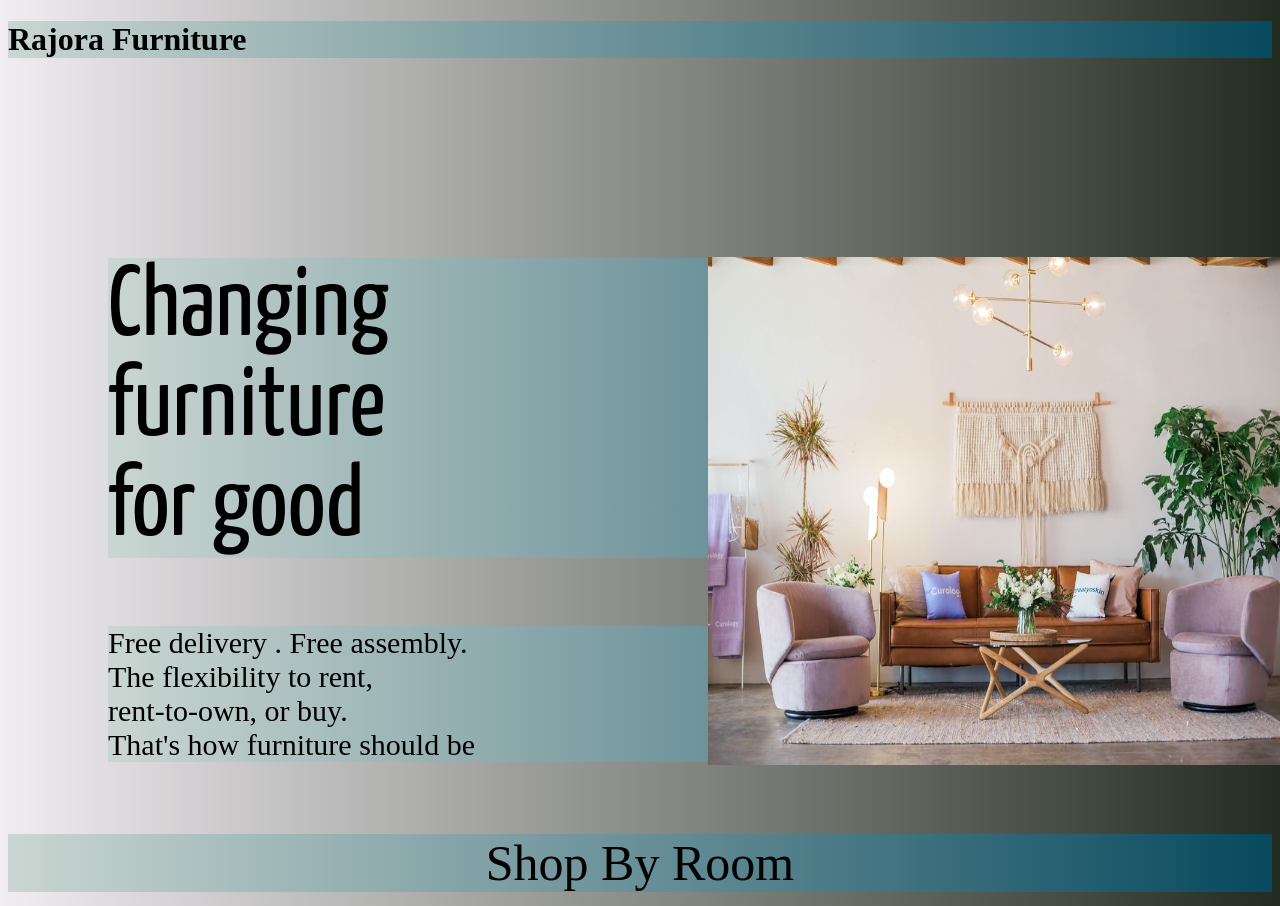
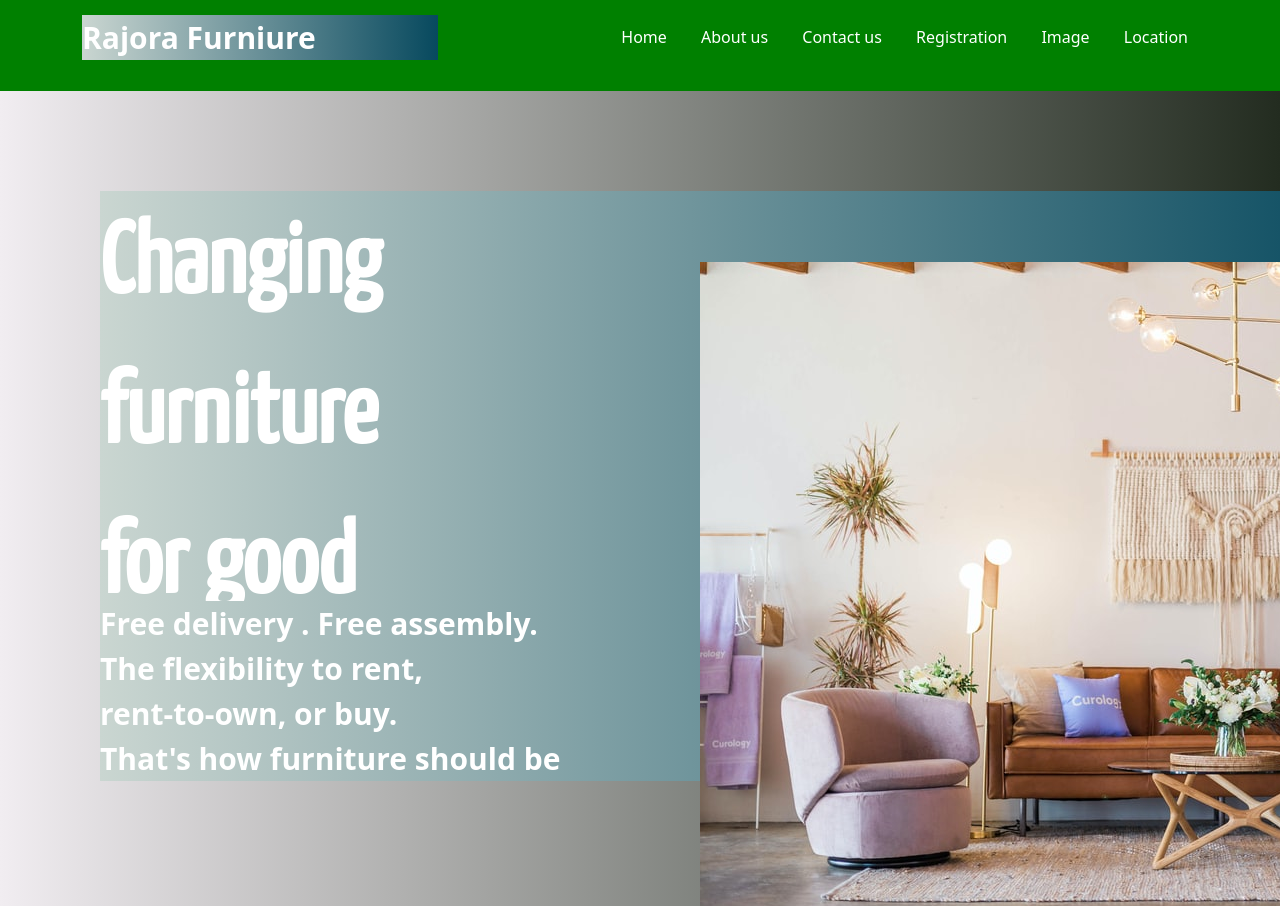
Before and after one commit to amitjhar/leaningHTML-CSS-JS, a plain HTML site: page htmlproject.html in a window 1280 px wide. Shown: the top 906 px of the page. Drawn offline with nearby package versions, Linux system fonts and the light colour scheme; a web font is replaced by a local one.

Commit message:
modified

```diff
--- a/htmlproject.html
+++ b/htmlproject.html
@@ -11,25 +11,48 @@
     <link
         href="https://fonts.googleapis.com/css2?family=Anton&family=Rubik+Moonrocks&family=Yanone+Kaffeesatz&display=swap"
         rel="stylesheet">
+        <link href="https://cdn.jsdelivr.net/npm/bootstrap@5.1.3/dist/css/bootstrap.min.css" rel="stylesheet" integrity="sha384-1BmE4kWBq78iYhFldvKuhfTAU6auU8tT94WrHftjDbrCEXSU1oBoqyl2QvZ6jIW3" crossorigin="anonymous">
     <style>
-        h1 {
-            background: linear-gradient(to right, rgb(25, 138, 219), rgb(56, 57, 58))
-        }
 
+
+    #nav{
+    background-color: green;
+    padding: 15px;
+
+}
+  ul li {
+      display: inline-block;
+      margin: 10px;
+
+  }
+      ul li a{
+          text-decoration: none;
+          padding-left: 10px;
+          color: white;
+      }
+      ul li a:hover{
+          color: red;
+          border: 2px solid;
+          padding: 5px;
+
+      }
+      p{
+          font-size: 30px;
+          font-weight: bolder;
+          color: white;
+      }
         body {
             background: linear-gradient(to left, rgb(35, 44, 32), rgb(241, 237, 241))
 
         }
 
 
-        h1,
+
         p,
         img {
             background: linear-gradient(to left, rgb(7, 73, 94), rgb(202, 214, 209))
         }
 
-        h1 {
-            text-align: left;
 
 
 
@@ -63,6 +86,7 @@
             position: relative;
             top: 100px;
             left: 100px;
+            width: 100%;
 
         }
 
@@ -173,6 +197,8 @@
             font-size: 20px;
             left: 700px;
         }
+
+
     </style>
 
 
@@ -182,10 +208,25 @@
 </head>
 
 <body>
+    <section id="nav">
+        <div class="container">
+            <div class="row">
+                <div class="col-md-4" ><p>Rajora Furniure</p></div>
+                <div class="col-md-8">
+                    <ul class="float-end">
+                        <li><a href="">Home</a></li>
+                        <li><a href="">About us </a></li>
+                        <li><a href="">Contact us </a></li>
+                        <li><a href="">Registration</a></li>
+                        <li><a href="">Image </a></li>
+                        <li><a href="">Location</a></li>
+                    </ul>
+                </div>
+            </div>
+        </div>
+    </section>
 
-    <h1 id="gh"> Rajora Furniture
 
-    </h1>
     <p id="we" class="qw">Changing
         <br> furniture
         <br> for good
@@ -202,7 +243,8 @@
 
 
 
-    <img src="media/fur.jpg" alt="" width="600px" height="508px" id="qw">
+    <img src="media/fur.jpg" alt="" id="qw" class="img-fluid
+    ">
     <br>
     <p class="as">Shop By Room </p>
     <div id="fg">
```
Also changed, not shown: class01_basicstags.html (+1 -1 lines), elements.html (+1 -1 lines), index.html (deleted, +0 -45 lines), index4.html (deleted, +0 -12 lines), newgittext.html (deleted, +0 -12 lines).
